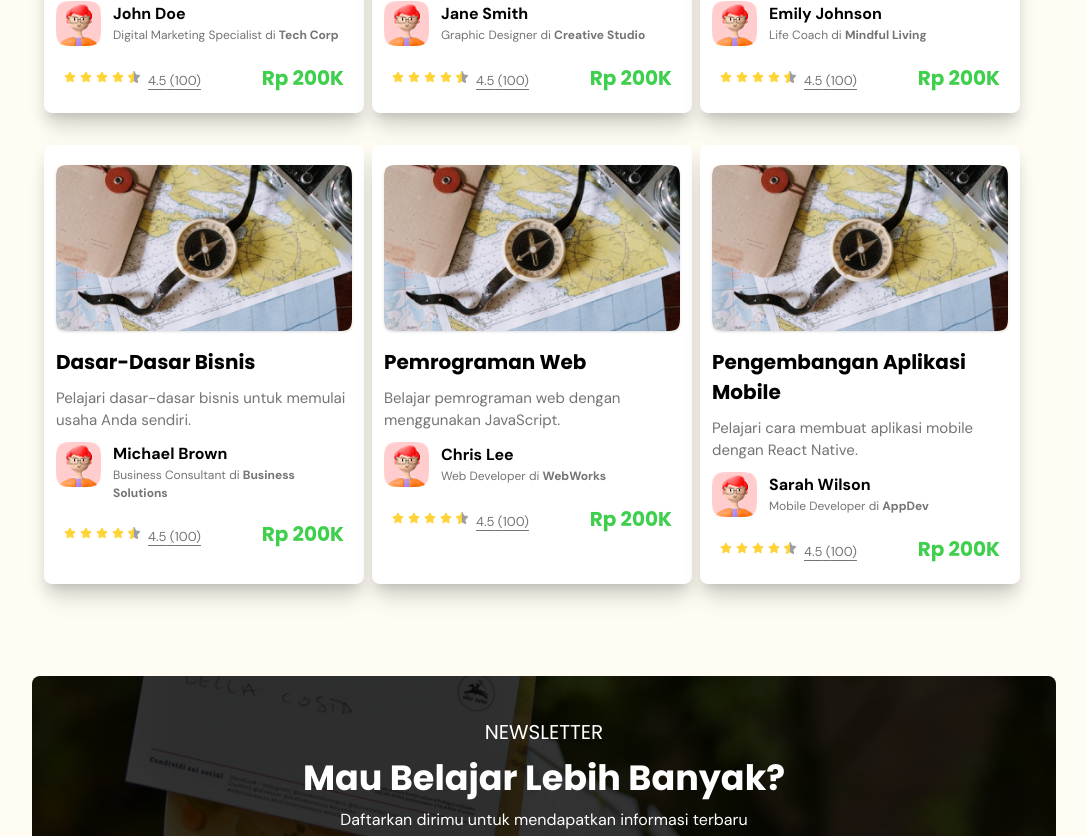
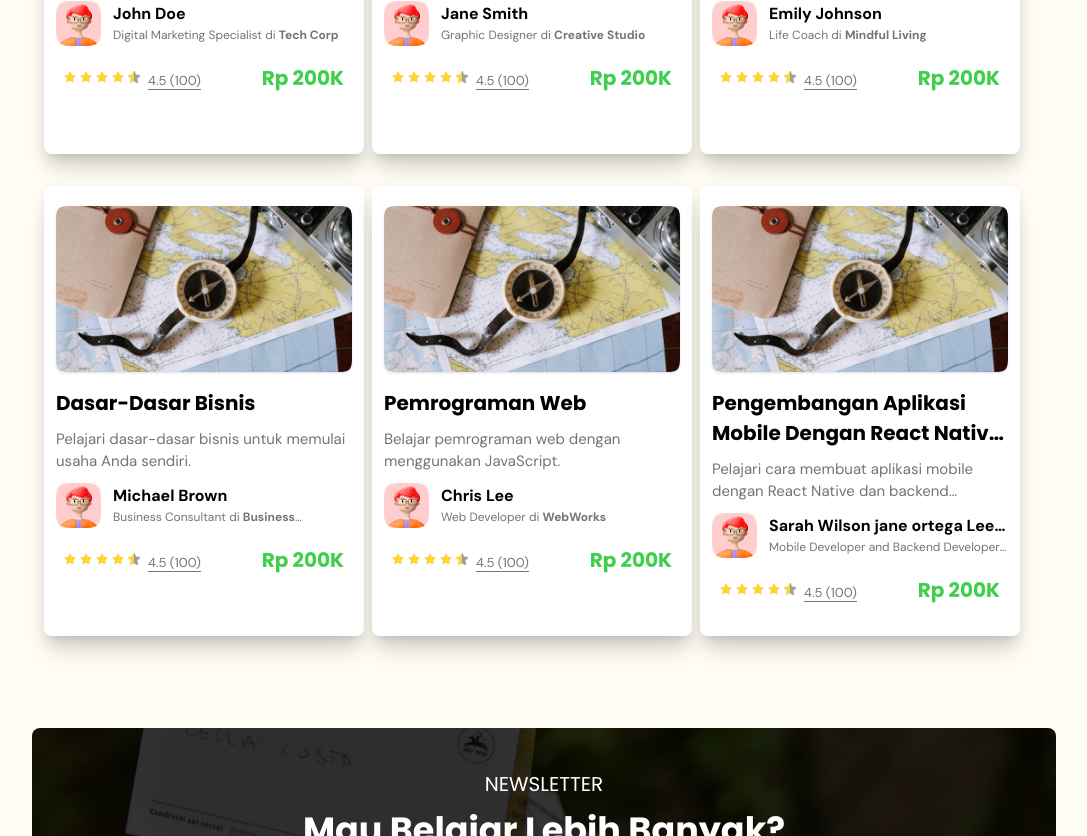
Before and after one commit to lukiriskigumilar/LmsSite, a React (Vite) app: page /home in a window 1280 px wide. Shown: the part 968-1804 px from the top of the page, without its empty margins (96-1183 px from the left). Built offline with nearby package versions, Linux system fonts and the light colour scheme.

Commit message:
fix: card UI

```diff
--- a/src/components/atoms/CardContainer.jsx
+++ b/src/components/atoms/CardContainer.jsx
@@ -1,7 +1,7 @@
 function CardContainer({ style,children }) {
     return (
         <>
-            <div className={style || "bg-white w-[100%] py-5 pl-2 pr-2 my-3 h-[305] block rounded-lg drop-shadow-xl shadow-xl sm:px-9 lg:w-[32%] lg:px-3 lg:mx-0"}>
+            <div className={style || "bg-white w-[100%] py-5 pl-2 pr-2 my-3 h-fit lg:h-[450px] 2xl:h-[480px]  block rounded-lg drop-shadow-xl shadow-xl sm:px-9 lg:w-[32%] lg:px-3  lg:mx-0 overflow-hidden"}>
                 {children}
             </div>
         </>
--- a/src/components/atoms/label.jsx
+++ b/src/components/atoms/LabelText.jsx
@@ -1,8 +1,8 @@
-function Label({txtLabel,nameLabel}) {
+function LabelText({txtLabel,nameLabel}) {
     return (
         <label htmlFor={nameLabel} className="font-family-dm-sans text-lg font-normal text-textColorBlack">{txtLabel}<span
                                 className="text-red-600"> *</span></label>
     );
 }
 
-export default Label;
+export default LabelText;
--- a/src/components/molecules/InputPasswordField.jsx
+++ b/src/components/molecules/InputPasswordField.jsx
@@ -3,7 +3,7 @@ import { useState } from "react";
 import EyeRegular from "../../assets/images/eye-regular.svg"
 import EyeSlash from "../../assets/images/eye-slash-solid.svg"
 import InputField from "../atoms/InputField";
-import Label from "../atoms/Label";
+import Label from "../atoms/LabelText";
 
 function InputPasswordField({ id, txtLabel, value, handleChange, placeholder, }) {
     const [showPassword, setShowPassword] = useState(false);
--- a/src/components/molecules/InputTextField.jsx
+++ b/src/components/molecules/InputTextField.jsx
@@ -1,5 +1,5 @@
 import InputField from "../atoms/InputField";
-import Label from "../atoms/Label";
+import Label from "../atoms/LabelText";
 
 function InputTextField({  id, txtLabel, value, type = "text", handleChange, placeholder,style="mt-[10px]"}) {
     return (
--- a/src/components/molecules/PhoneField.jsx
+++ b/src/components/molecules/PhoneField.jsx
@@ -1,7 +1,7 @@
 import { useState } from "react";
 import InputField from "../atoms/InputField";
 import CountryCode from "../atoms/CountryCode";
-import Label from "../atoms/Label";
+import Label from "../atoms/LabelText";
 
 
 function PhoneField({ id_input, name_label, typeInput }) {
--- a/src/components/molecules/TutorProfile.jsx
+++ b/src/components/molecules/TutorProfile.jsx
@@ -4,8 +4,8 @@ function TutorProfile({ tutorName, tutorJob, workAt,tutorImage="/images/tutor_im
             <div className="flex gap-3 mt-[10px]">
                 <img src={tutorImage} alt="avatar teach" className="w-[45px] h-[45px] rounded-sm" />
                 <div className="flex flex-col justify-center">
-                    <h4 className="font-semibold text-[16px] font-family-dm-sans line-clamp-3">{tutorName}</h4>
-                    <p className="text-[12px] text-text-secondary font-family-dm-sans line-clamp-2">{tutorJob}
+                    <h4 className="font-semibold text-[16px] font-family-dm-sans line-clamp-1">{tutorName}</h4>
+                    <p className="text-[12px] text-text-secondary font-family-dm-sans line-clamp-1">{tutorJob}
                         <span className="hidden lg:inline"> di <span
                             className="hidden lg:inline lg:font-bold">{workAt}</span></span>
                     </p>
--- a/src/components/organisms/CardCourse.jsx
+++ b/src/components/organisms/CardCourse.jsx
@@ -12,7 +12,7 @@ function CardCourse({ tittleCourse, descCourse, tutorJob, tutorName, workAt, car
                 <div>
 
                     <h3 className="font-bold text-[17px]
-                            lg:mt-4 lg:text-[20px]">{tittleCourse}</h3>
+                            lg:mt-4 lg:text-[20px] line-clamp-2">{tittleCourse}</h3>
                     <p className="hidden lg:mt-[10px] lg:line-clamp-2 text-text-secondary text-[15px] font-light font-family-dm-sans">
                         {descCourse}
                     </p>
--- a/src/data/course.json
+++ b/src/data/course.json
@@ -35,10 +35,10 @@
         "workAt": "WebWorks"
     },
     {
-        "descCourse": "Pelajari cara membuat aplikasi mobile dengan React Native.",
-        "tittleCourse": "Pengembangan Aplikasi Mobile",
-        "tutorJob": "Mobile Developer",
-        "tutorName": "Sarah Wilson",
-        "workAt": "AppDev"
+        "descCourse": "Pelajari cara membuat aplikasi mobile dengan React Native dan backend menggunkan Firebase.",
+        "tittleCourse": "Pengembangan Aplikasi Mobile Dengan React Native Dan FIrebase",
+        "tutorJob": "Mobile Developer and Backend Developer",
+        "tutorName": "Sarah Wilson jane ortega Lee Brown",
+        "workAt": "AppDev Studio"
     }
 ]
--- a/src/pages/test_page.jsx
+++ b/src/pages/test_page.jsx
@@ -10,51 +10,11 @@ import FooterMenu from "../components/molecules/FooterMenu";
 
 
 function TestPage() {
-    const Kategori = [
-        {
-            title: "Pendidikan",
-            link: "#"
-        },
-        {
-            title: "Pemasaran",
-            link: "#"
-        },
-        {
-            title: "Desain",
-            link: "#"
-        }
-    ]
+
+
     return (
-        <>
-            {/* <CardCourse
-                tittleCourse={"Belajar mancing"}
-                tutorName={"joko"}
-                tutorJob={"Pemancing"}
-                workAt={"Pemancingan"}
-                descCourse={" Ini adalah kursus tentang cara belajar memancingIni adalah kursus tentang cara belajar memancingIni adalah kursus tentang cara belajar memancingIni adalah kursus tentang cara belajar memancing dengan baik dan benar."}
-            /> */}
-
-            {/* <ListCourseLayout /> */}
-
-            <FooterMenu
-                titleMenu={"Kategori"}
-                liList={
-                    <>
-                    <li>test</li>
-
-                     </>
-                }
-            />
-
-            <FooterMenu
-                titleMenu={"Kategoris"}
-                liList={
-                    <>
-                    <li>asd</li>
-                    </>
-                }
-            />
-        </>
+       <>
+       </>
     );
 }
 
```
